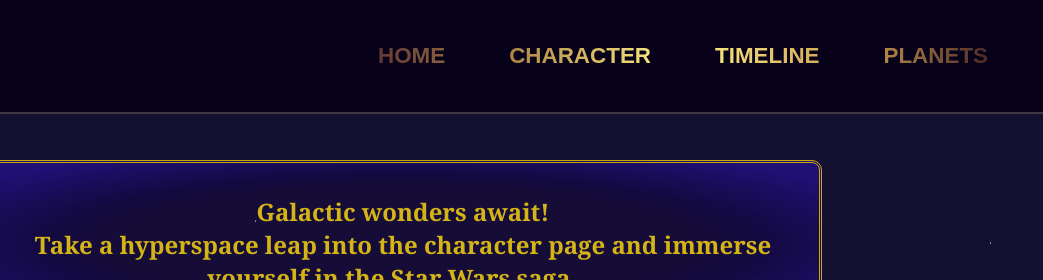
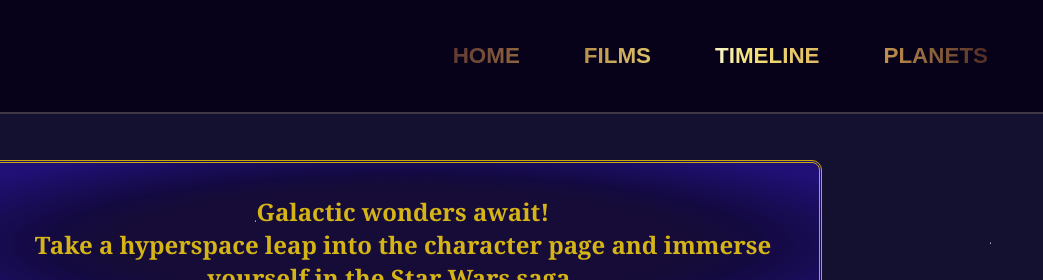
Before and after one commit to aharekrushna/Star-Wars, a plain HTML site: page character.html in a window 1280 px wide. Shown: the top 280 px of the page, 237-1280 px from the left. Drawn offline with nearby package versions, Linux system fonts and the light colour scheme; no server answers.

Commit message:
Update character.html

```diff
--- a/character.html
+++ b/character.html
@@ -21,9 +21,9 @@
 
         <nav class="navbar">
             <ul class="list">
-                <li><a class="link" href="#">Home</a></li>
-                <li><a class="link" href="#">Character</a></li>
-                <li><a class="link" href="#">Timeline</a></li>
+                <li><a class="link" href="index.html">Home</a></li>
+                <li><a class="link" href="films.html">Films</a></li>
+                <li><a class="link" href="timeline.html">Timeline</a></li>
                 <li><a class="link" href="#">Planets</a></li>
 
             </ul>
```
